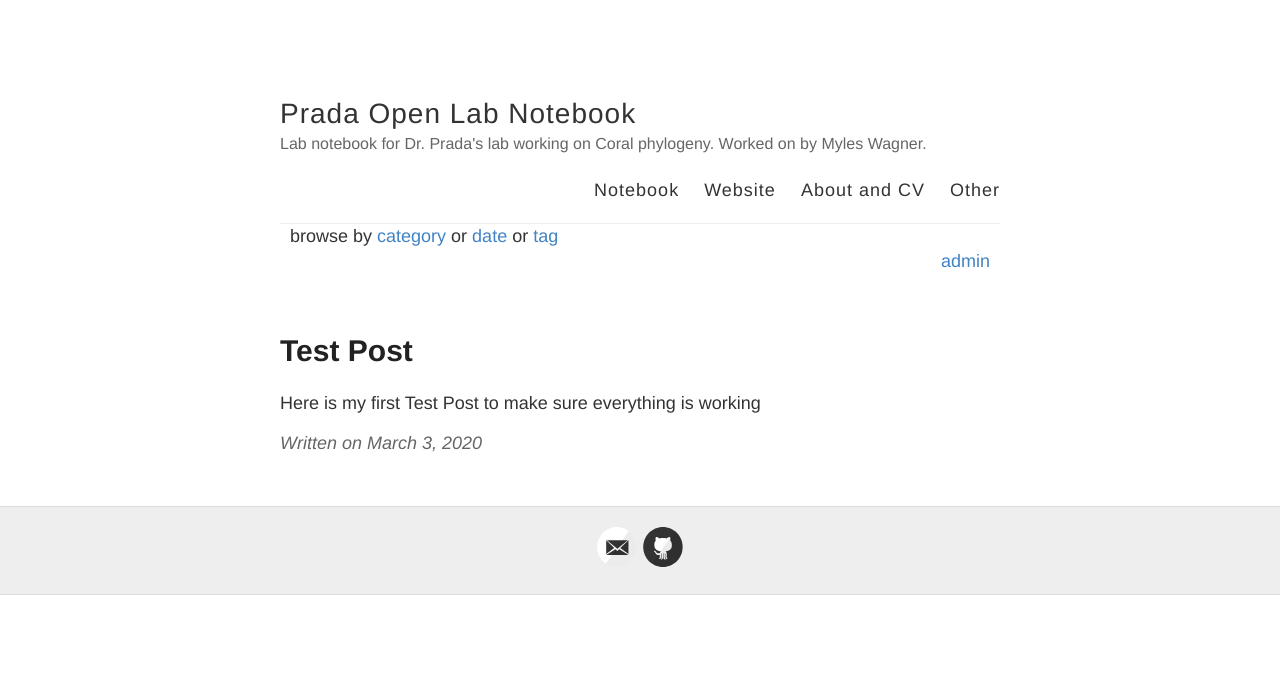
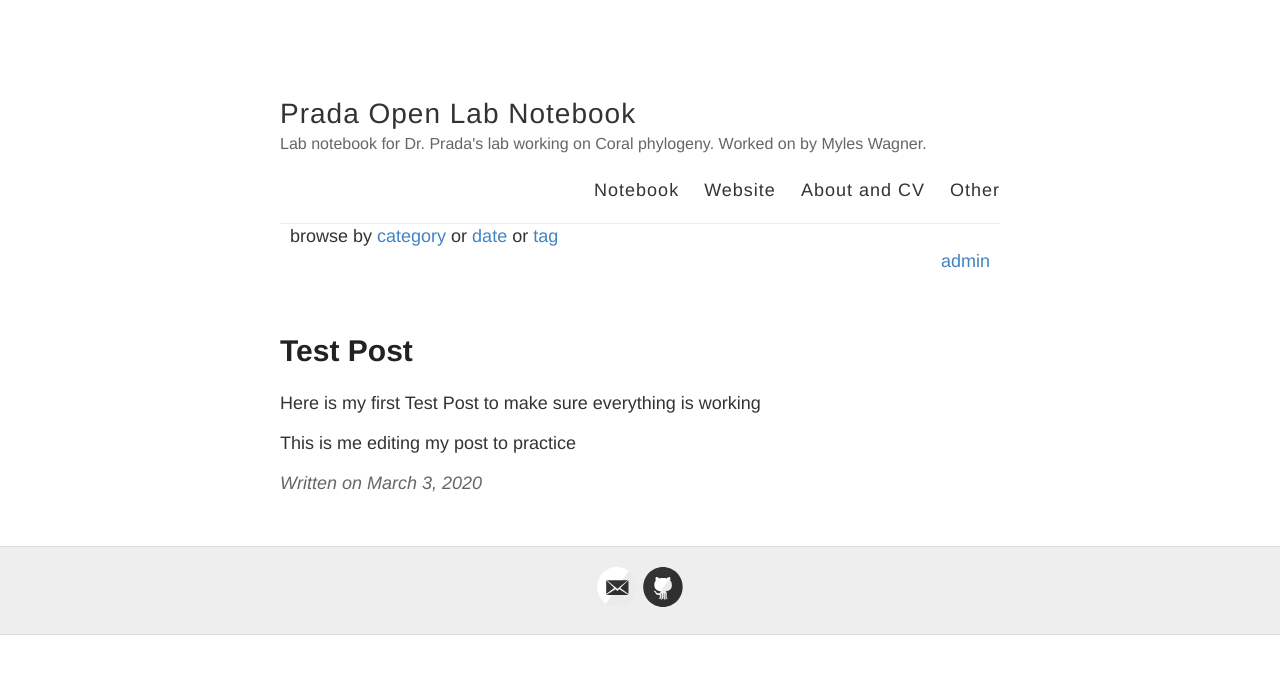
Before and after one commit to Mwags24/Brevolium_Notebook, a Jekyll site: the page built from _posts/2020-3-3-Test_Post.md, in a window 1280 px wide. Shown: the top 674 px of the page. Built offline with Jekyll 4.4.1, drawn with Linux system fonts in a browser that asks for light colours.

Commit message:
Update 2020-3-3-Test_Post.md
Practicing

```diff
--- a/_posts/2020-3-3-Test_Post.md
+++ b/_posts/2020-3-3-Test_Post.md
@@ -4,3 +4,6 @@ title: "Test Post"
 ---
 
 Here is my first Test Post to make sure everything is working
+
+
+This is me editing my post to practice
```
